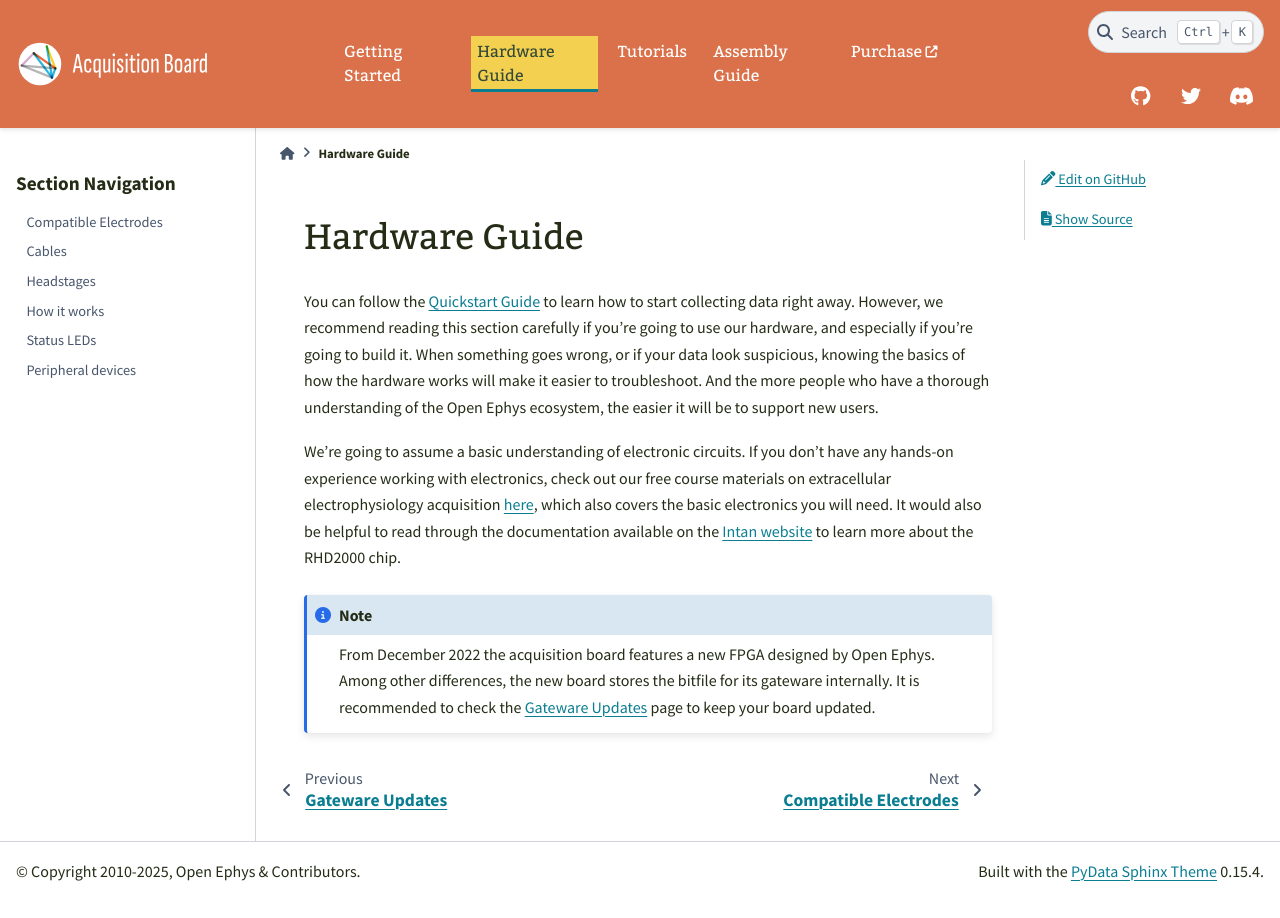
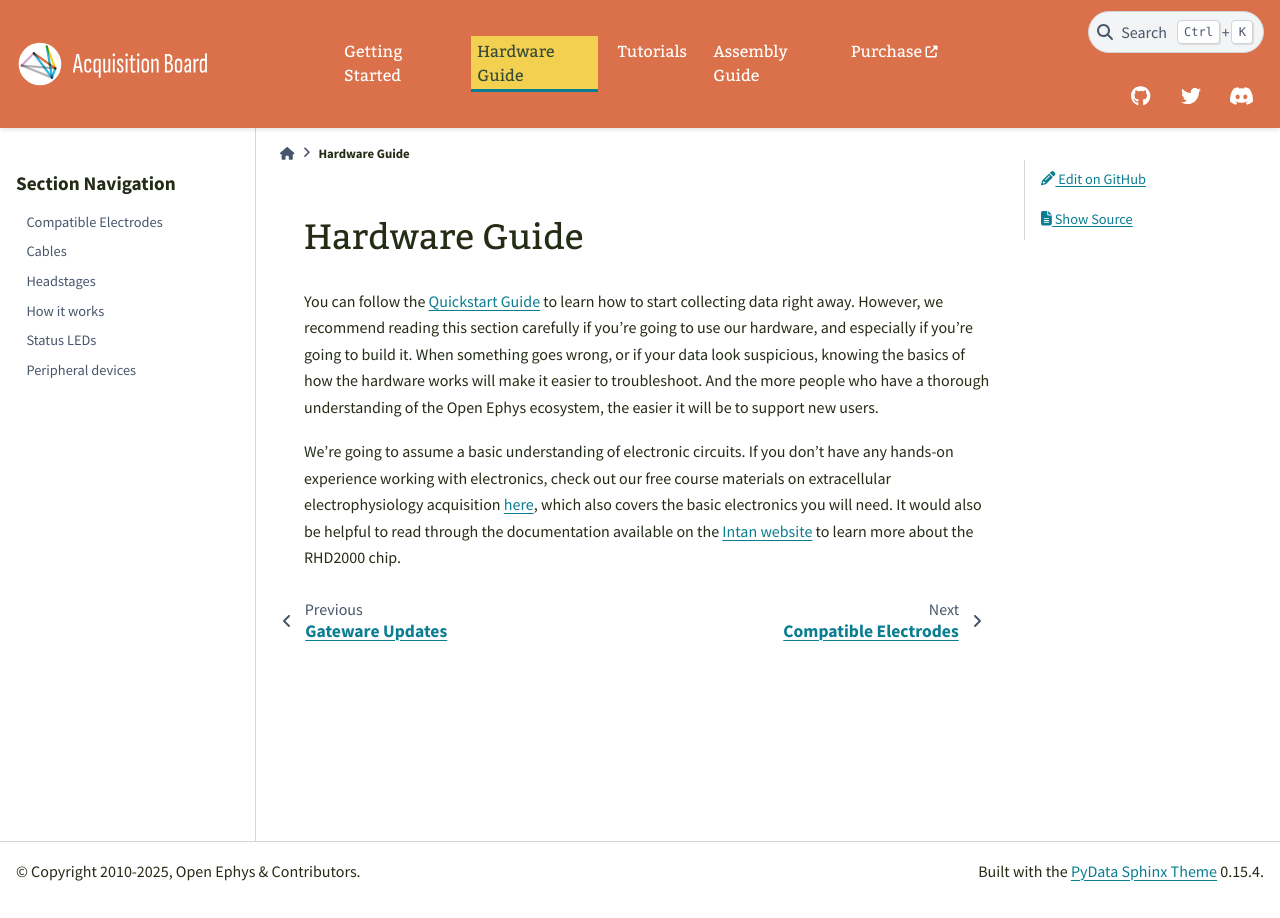
Before and after one commit to open-ephys/acq-board-docs, a Sphinx documentation site: the page built from source/Hardware-Guide/index.rst, in a window 1280 px wide. Built offline with Sphinx 7.4.7 and the PyData theme 0.15.4, drawn with Linux system fonts in a browser that asks for light colours.

Commit message:
changed reference to dec 2022 for generations

```diff
--- a/source/Hardware-Guide/How-it-works.rst
+++ b/source/Hardware-Guide/How-it-works.rst
@@ -28,7 +28,7 @@ The heart of the acquisition board is the FPGA, or "Field-Programmable Gate Arra
 
 For the original acquisition board, we chose to use the Opal Kelly XEM6310 USB 3.0 board because of the terrific programming interface provided by Opal Kelly. If we just soldered the bare FPGA (Xilinx Spartan-6) to the acquisition board, it would have driven down costs significantly, but would have required some serious programming chops to get it to play nicely with the computer. Since we're already at such a low price point, our most precious resource is time, rather than money.
 
-After Opal Kelly deprecated the XEM6310, we switched to using a custom FPGA board designed and manufactured by the Open Ephys team. The Open Ephys FPGA boards are used for all acquisition boards sold since December 2022.
+After Opal Kelly deprecated the XEM6310, we switched to using a custom FPGA board designed and manufactured by the Open Ephys team. The Open Ephys FPGA boards are used for all Acquisition Boards Gen 2 and above.
 
 The FPGA itself is programmed in a language called Verilog. Verilog is a type of "hardware description language," because it specifies the actions of registers and logic gates, rather than functions and variables. Verilog is compiled to a "bitfile," which must be uploaded to the FPGA each time it's used. Compiling the bitfile can take several minutes, but uploading it occurs almost instantaneously. The Verilog code that runs on the acquisition board FPGA is our custom version of the "Rhythm" interface developed by Intan. We had to change a few things in order to communicate with our analog-to-digital converters (we're using Texas Instruments ADCs, rather than Analog Devices) and control the 8 LEDs on the board. If you're interested, you can take a look at the `source code <https://github.com/open-ephys/rhythm>`_ (but this is not recommended unless you have some prior Verilog experience).
 
--- a/source/Hardware-Guide/index.rst
+++ b/source/Hardware-Guide/index.rst
@@ -11,10 +11,6 @@ However, we recommend reading this section carefully if you're going to use our
 
 We're going to assume a basic understanding of electronic circuits. If you don't have any hands-on experience working with electronics, check out our free course materials on extracellular electrophysiology acquisition `here <https://ahleighton.github.io/OE-ephys-course/>`_, which also covers the basic electronics you will need. It would also be helpful to read through the documentation available on the `Intan website <https://intantech.com/products_RHD2000.html>`_ to learn more about the RHD2000 chip.
 
-.. note:: From December 2022 the acquisition board features a new FPGA designed by Open Ephys.
-   Among other differences, the new board stores the bitfile for its gateware internally.
-   It is recommended to check the :ref:`gwupdate` page to keep your board updated.
-
 .. toctree::
     :hidden:
     :maxdepth: 1
--- a/source/User-Manual/index.rst
+++ b/source/User-Manual/index.rst
@@ -10,9 +10,7 @@ You can follow the :ref:`quickstartguide` to learn how to start collecting data
 
 We're going to assume a basic understanding of electronic circuits. If you don't have any hands-on experience working with electronics, check out our free course materials on extracellular electrophysiology acquisition `here <https://ahleighton.github.io/OE-ephys-course/>`_, which also covers the basic electronics you will need. It would also be helpful to read through the documentation available on the `Intan website <https://intantech.com/products_RHD2000.html>`_ to learn more about the RHD2000 chip.
 
-.. note:: From December 2022 the acquisition board features a new FPGA designed by Open Ephys.
-   Among other differences, the new board stores the bitfile for its gateware internally.
-   It is recommended to check the :ref:`gwupdate` page to keep your board updated.
+Different Acquisition Board generations function differently. The :ref:`<gendiffs>` section points out the different hardware, drivers, gateware, software compatibility and functionality aspects that vary. Being aware of the differences will help you navigate these docs.
 
 .. toctree::
     :hidden:
```
